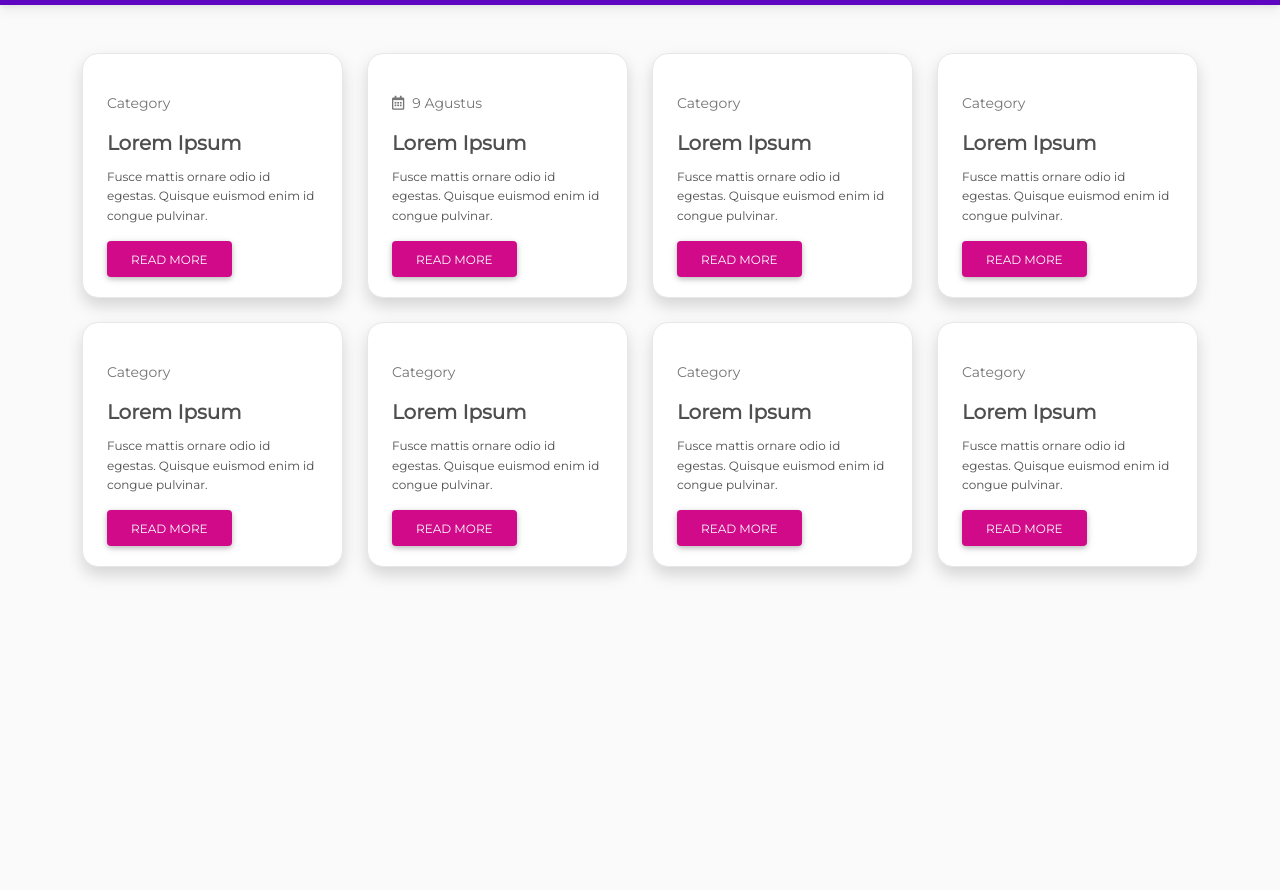
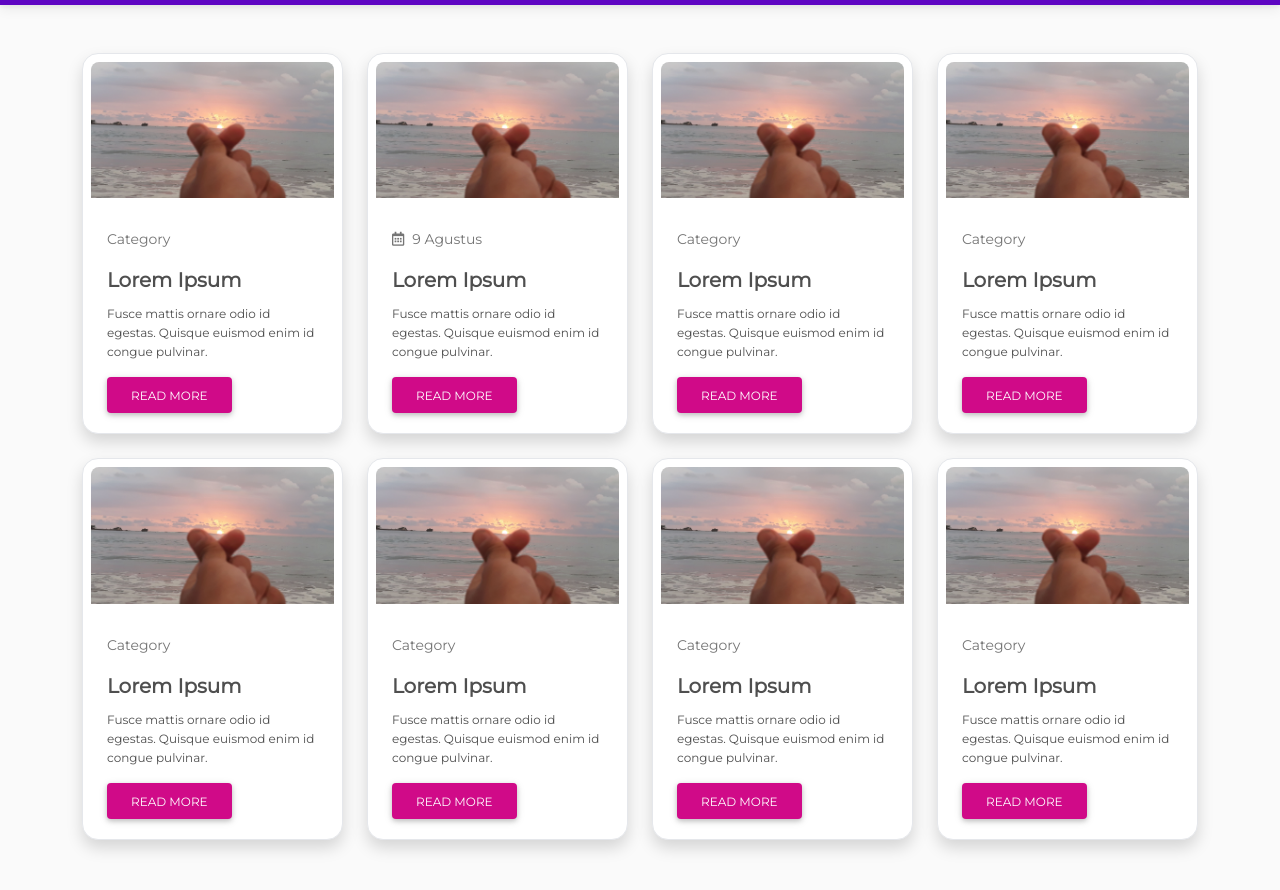
Before and after one commit to progusa/progusa.github.io, a plain HTML site: page home-artikel.html in a window 1280 px wide. Shown: the part 54-944 px from the top of the page. Before the commit the page ends 800 px from the top, so only its background shows below. Drawn offline with nearby package versions, Linux system fonts and the light colour scheme.

Commit message:
Update home-artikel.html

```diff
--- a/home-artikel.html
+++ b/home-artikel.html
@@ -4,6 +4,7 @@
 <!--[if IE 8]>         <html class="no-js lt-ie9"> <![endif]-->
 <!--[if gt IE 8]>      <html class="no-js"> <!--<![endif]-->
 <html>
+
 <head>
     <meta charset="utf-8">
     <meta http-equiv="X-UA-Compatible" content="IE=edge">
@@ -34,6 +35,7 @@
     <meta name="viewport" content="width=device-width, initial-scale=1">
     <link rel="stylesheet" href="">
 </head>
+
 <body>
     <!--[if lt IE 7]>
             <p class="browsehappy">You are using an <strong>outdated</strong> browser. Please <a href="#">upgrade your browser</a> to improve your experience.</p>
@@ -214,7 +216,7 @@
             <div class="row">
                 <div class="col-12 col-md-6 col-lg-3 mb-5 mb-lg-4">
                     <div class="card shadow animate-up-5">
-                            <img src="assets/img/artikel.jpg" class="card-img-top rounded-top" alt="">
+                        <img src="/assets/img/background_1.jpeg" class="card-img-top rounded-top" alt="">
                         <div class="card-body">
                             <small class="card-subtitle mb-2 text-muted">Category</small>
                             <h5 class="card-title mt-3"><a href="#0">Lorem Ipsum</a></h3>
@@ -225,7 +227,7 @@
                 </div>
                 <div class="col-12 col-md-6 col-lg-3 mb-5 mb-lg-4">
                     <div class="card shadow animate-up-5">
-                            <img src="assets/img/artikel.jpg" class="card-img-top rounded-top" alt="">
+                        <img src="/assets/img/background_1.jpeg" class="card-img-top rounded-top" alt="">
                         <div class="card-body">
                             <small class="card-subtitle mb-2 text-muted"><span class="far fa-calendar-alt me-2"></span>9 Agustus</small>
                             <h5 class="card-title mt-3"><a href="#0">Lorem Ipsum</a></h3>
@@ -236,7 +238,7 @@
                 </div>
                 <div class="col-12 col-md-6 col-lg-3 mb-5 mb-lg-4">
                     <div class="card shadow animate-up-5">
-                            <img src="assets/img/artikel.jpg" class="card-img-top rounded-top" alt="">
+                        <img src="/assets/img/background_1.jpeg" class="card-img-top rounded-top" alt="">
                         <div class="card-body">
                             <small class="card-subtitle mb-2 text-muted">Category</small>
                             <h5 class="card-title mt-3"><a href="#0">Lorem Ipsum</a></h3>
@@ -247,7 +249,7 @@
                 </div>
                 <div class="col-12 col-md-6 col-lg-3 mb-5 mb-lg-4">
                     <div class="card shadow animate-up-5">
-                            <img src="assets/img/artikel.jpg" class="card-img-top rounded-top" alt="">
+                        <img src="/assets/img/background_1.jpeg" class="card-img-top rounded-top" alt="">
                         <div class="card-body">
                             <small class="card-subtitle mb-2 text-muted">Category</small>
                             <h5 class="card-title mt-3"><a href="#0">Lorem Ipsum</a></h3>
@@ -260,7 +262,7 @@
             <div class="row">
                 <div class="col-12 col-md-6 col-lg-3 mb-5 mb-lg-4">
                     <div class="card shadow animate-up-5">
-                            <img src="assets/img/artikel.jpg" class="card-img-top rounded-top" alt="">
+                        <img src="/assets/img/background_1.jpeg" class="card-img-top rounded-top" alt="">
                         <div class="card-body">
                             <small class="card-subtitle mb-2 text-muted">Category</small>
                             <h5 class="card-title mt-3"><a href="#0">Lorem Ipsum</a></h3>
@@ -271,7 +273,7 @@
                 </div>
                 <div class="col-12 col-md-6 col-lg-3 mb-5 mb-lg-4">
                     <div class="card shadow animate-up-5">
-                            <img src="assets/img/artikel.jpg" class="card-img-top rounded-top" alt="">
+                        <img src="/assets/img/background_1.jpeg" class="card-img-top rounded-top" alt="">
                         <div class="card-body">
                             <small class="card-subtitle mb-2 text-muted">Category</small>
                             <h5 class="card-title mt-3"><a href="#0">Lorem Ipsum</a></h3>
@@ -282,7 +284,7 @@
                 </div>
                 <div class="col-12 col-md-6 col-lg-3 mb-5 mb-lg-4">
                     <div class="card shadow animate-up-5">
-                            <img src="assets/img/artikel.jpg" class="card-img-top rounded-top" alt="">
+                        <img src="/assets/img/background_1.jpeg" class="card-img-top rounded-top" alt="">
                         <div class="card-body">
                             <small class="card-subtitle mb-2 text-muted">Category</small>
                             <h5 class="card-title mt-3"><a href="#0">Lorem Ipsum</a></h3>
@@ -293,7 +295,7 @@
                 </div>
                 <div class="col-12 col-md-6 col-lg-3 mb-5 mb-lg-4">
                     <div class="card shadow animate-up-5">
-                            <img src="assets/img/artikel.jpg" class="card-img-top rounded-top" alt="">
+                        <img src="/assets/img/background_1.jpeg" class="card-img-top rounded-top" alt="">
                         <div class="card-body">
                             <small class="card-subtitle mb-2 text-muted">Category</small>
                             <h5 class="card-title mt-3"><a href="#0">Lorem Ipsum</a></h3>
@@ -308,4 +310,5 @@
 
     <script src="https://cdn.jsdelivr.net/npm/bootstrap@5.0.2/dist/js/bootstrap.bundle.min.js" integrity="sha384-MrcW6ZMFYlzcLA8Nl+NtUVF0sA7MsXsP1UyJoMp4YLEuNSfAP+JcXn/tWtIaxVXM" crossorigin="anonymous"></script>
 </body>
+
 </html>
```
Lines whose indentation alone changed are shown as unchanged.
